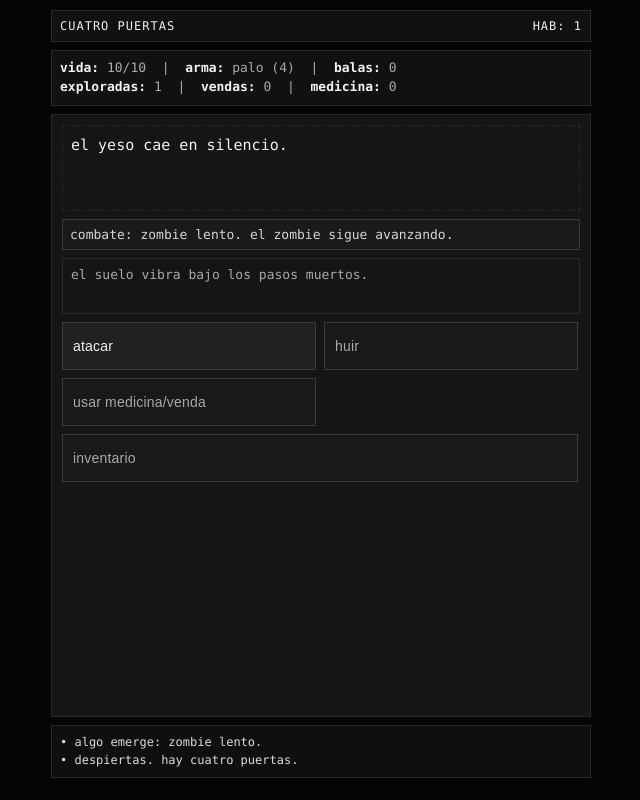
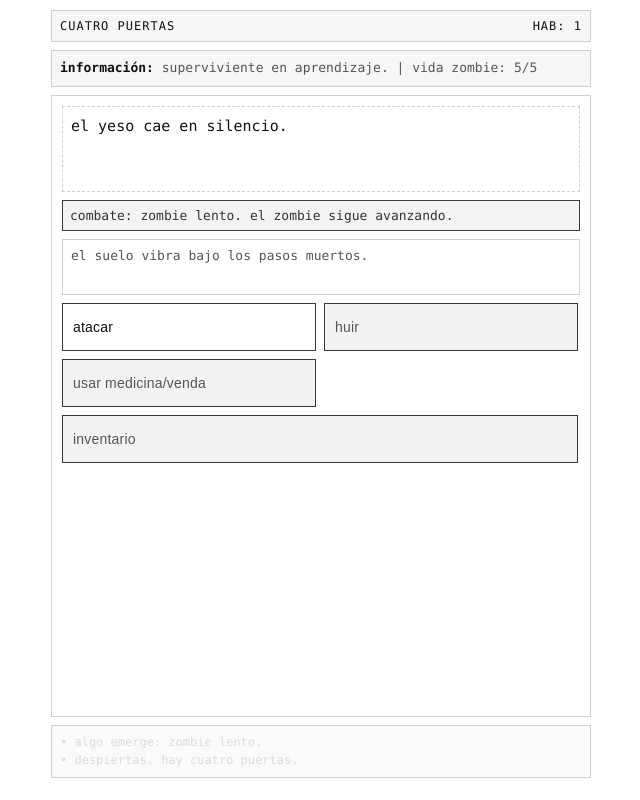
Before and after one commit to srdurden/TextRoguelike-, a plain HTML site: page index.html in a window 1280 px wide. Shown: the whole page, without its empty margins (319-959 px from the left). Drawn offline with Linux system fonts and the light colour scheme.

Commit message:
Añade tutorial progresivo de UI y tema claro

```diff
--- a/index.html
+++ b/index.html
@@ -6,12 +6,12 @@
   <title>CUATRO PUERTAS</title>
   <style>
     :root {
-      --bg: #050505;
-      --panel: #111;
-      --panel-2: #151515;
-      --text: #f2f2f2;
-      --muted: #a9a9a9;
-      --line: #2a2a2a;
+      --bg: #ffffff;
+      --panel: #f6f6f6;
+      --panel-2: #ffffff;
+      --text: #111111;
+      --muted: #555555;
+      --line: #d0d0d0;
       --danger: #5a1515;
       --danger-text: #ffb5b5;
     }
@@ -73,10 +73,10 @@
 
     .combat-banner {
       border: 1px solid #3a3a3a;
-      background: #1a1a1a;
+      background: #f3f3f3;
       padding: 7px;
       font-size: 13px;
-      color: #d6d6d6;
+      color: #333;
     }
 
     .materials {
@@ -99,7 +99,7 @@
     button {
       width: 100%;
       border: 1px solid #3a3a3a;
-      background: #212121;
+      background: #ffffff;
       color: var(--text);
       padding: 12px 10px;
       font-size: 14px;
@@ -111,20 +111,20 @@
     }
 
     button:active { transform: translateY(1px); }
-    button.secondary { color: var(--muted); background: #191919; }
+    button.secondary { color: var(--muted); background: #f2f2f2; }
     button.danger { border-color: #5d2525; background: #281313; color: #efc7c7; }
     button.full { grid-column: 1 / -1; }
     button:disabled { opacity: .45; cursor: not-allowed; }
 
     .log {
       border: 1px solid var(--line);
-      background: #0f0f0f;
+      background: #fafafa;
       padding: 8px;
       max-height: 140px;
       overflow: auto;
       font-size: 12px;
       line-height: 1.45;
-      color: #c5c5c5;
+      color: #444;
     }
 
     .log .hit { color: #ffb3b3; }
@@ -255,6 +255,7 @@
             weapons: [createWeapon("palo")],
             equipped: "palo"
           },
+          tutorial: { rooms: false, combat: false, inventory: false, complete: false },
           room: null,
           inCombat: false,
           enemy: null,
@@ -573,7 +574,9 @@
         try {
           const raw = localStorage.getItem(SAVE_KEY);
           if (!raw) return null;
-          return JSON.parse(raw);
+          const parsed = JSON.parse(raw);
+          if (!parsed.tutorial) parsed.tutorial = { rooms: false, combat: false, inventory: false, complete: false };
+          return parsed;
         } catch {
           return null;
         }
@@ -660,19 +663,42 @@
         if (close) close.onclick = () => overlay.classList.remove("open");
       }
 
+
+
+      function updateTutorialUnlocks() {
+        const u = gameState.tutorial;
+        if (!u) return;
+        if (gameState.player.explored >= 2) u.rooms = true;
+        if (gameState.inCombat || u.combat) u.combat = u.combat || gameState.inCombat;
+        const totalItems = Object.values(gameState.player.items).reduce((a,b)=>a+b,0) + gameState.player.weapons.length;
+        if (totalItems > 1) u.inventory = true;
+        if (u.rooms && u.combat && u.inventory) u.complete = true;
+      }
+
+      function infoLines() {
+        const u = gameState.tutorial;
+        const lines = ["superviviente en aprendizaje."];
+        if (u.rooms || u.complete) lines.push(`habitaciones visitadas: ${gameState.player.explored}`);
+        if ((u.combat || u.complete) && gameState.inCombat && gameState.enemy) lines.push(`vida zombie: ${gameState.enemy.hp}/${gameState.enemy.maxHp}`);
+        if (u.inventory || u.complete) lines.push(`inventario activo · armas: ${gameState.player.weapons.length} · objetos: ${Object.values(gameState.player.items).reduce((a,b)=>a+b,0)}`);
+        return lines.join(" | ");
+      }
+
       function render() {
         const s = gameState;
         document.getElementById("depthTag").textContent = `hab: ${s.player.explored}`;
 
-        document.getElementById("status").innerHTML = `
-          <strong>vida:</strong> ${s.player.hp}/${s.player.maxHp}
+        updateTutorialUnlocks();
+        const tutorialDone = s.tutorial?.complete;
+        document.getElementById("status").innerHTML = tutorialDone
+          ? `<strong>vida:</strong> ${s.player.hp}/${s.player.maxHp}
             &nbsp;|&nbsp; <strong>arma:</strong> ${safeWeaponName()}
             &nbsp;|&nbsp; <strong>balas:</strong> ${s.player.materials.balas}
             <br>
             <strong>exploradas:</strong> ${s.player.explored}
             &nbsp;|&nbsp; <strong>vendas:</strong> ${s.player.items.venda}
-          &nbsp;|&nbsp; <strong>medicina:</strong> ${s.player.materials.medicina}
-        `;
+            &nbsp;|&nbsp; <strong>medicina:</strong> ${s.player.materials.medicina}`
+          : `<strong>información:</strong> ${infoLines()}`;
 
         const scene = document.getElementById("scene");
         const mat = document.getElementById("materials");
@@ -712,17 +738,20 @@
         } else {
           banner.style.display = "none";
           const roomMatText = materialText(s.room.materials);
-          mat.textContent = s.room.looted ? "ya revisaste esta habitación." : (roomMatText ? `ves: ${roomMatText}.` : "no ves materiales útiles.");
+          const inFirstRoomIntro = s.player.explored === 1 && !(s.tutorial?.rooms);
+          mat.textContent = inFirstRoomIntro ? "elige una puerta para empezar." : (s.room.looted ? "ya revisaste esta habitación." : (roomMatText ? `ves: ${roomMatText}.` : "no ves materiales útiles."));
 
           actions.innerHTML = "";
+
+          if (!inFirstRoomIntro) {
             if (!s.room.looted) actions.appendChild(mkBtn("recoger materiales", collectMaterials));
             if (s.player.materials.medicina > 0 || s.player.items.venda > 0) actions.appendChild(mkBtn("usar medicina/venda", useMedicine, "secondary"));
-
-          actions.appendChild(mkBtn("inventario", () => openPanel("inventory"), "secondary"));
+            if (s.tutorial?.inventory || tutorialDone) actions.appendChild(mkBtn("inventario", () => openPanel("inventory"), "secondary"));
             const canCraft = recipes.some(r => Object.entries(r.ingredients).every(([k,v]) => s.player.materials[k] >= v));
-          if (canCraft) actions.appendChild(mkBtn("fabricar", () => openPanel("craft"), "secondary"));
+            if (canCraft && (s.tutorial?.inventory || tutorialDone)) actions.appendChild(mkBtn("fabricar", () => openPanel("craft"), "secondary"));
             actions.appendChild(mkBtn("mapa", () => openPanel("map"), "secondary"));
             actions.appendChild(mkBtn("nueva partida", resetGame, "danger"));
+          }
 
           s.room.doors.forEach(d => {
             const label = `[${cap(d.dir)}] ${d.hint}${d.blocked ? " (bloqueada)" : ""}`;
```
Lines whose indentation alone changed are shown as unchanged.
